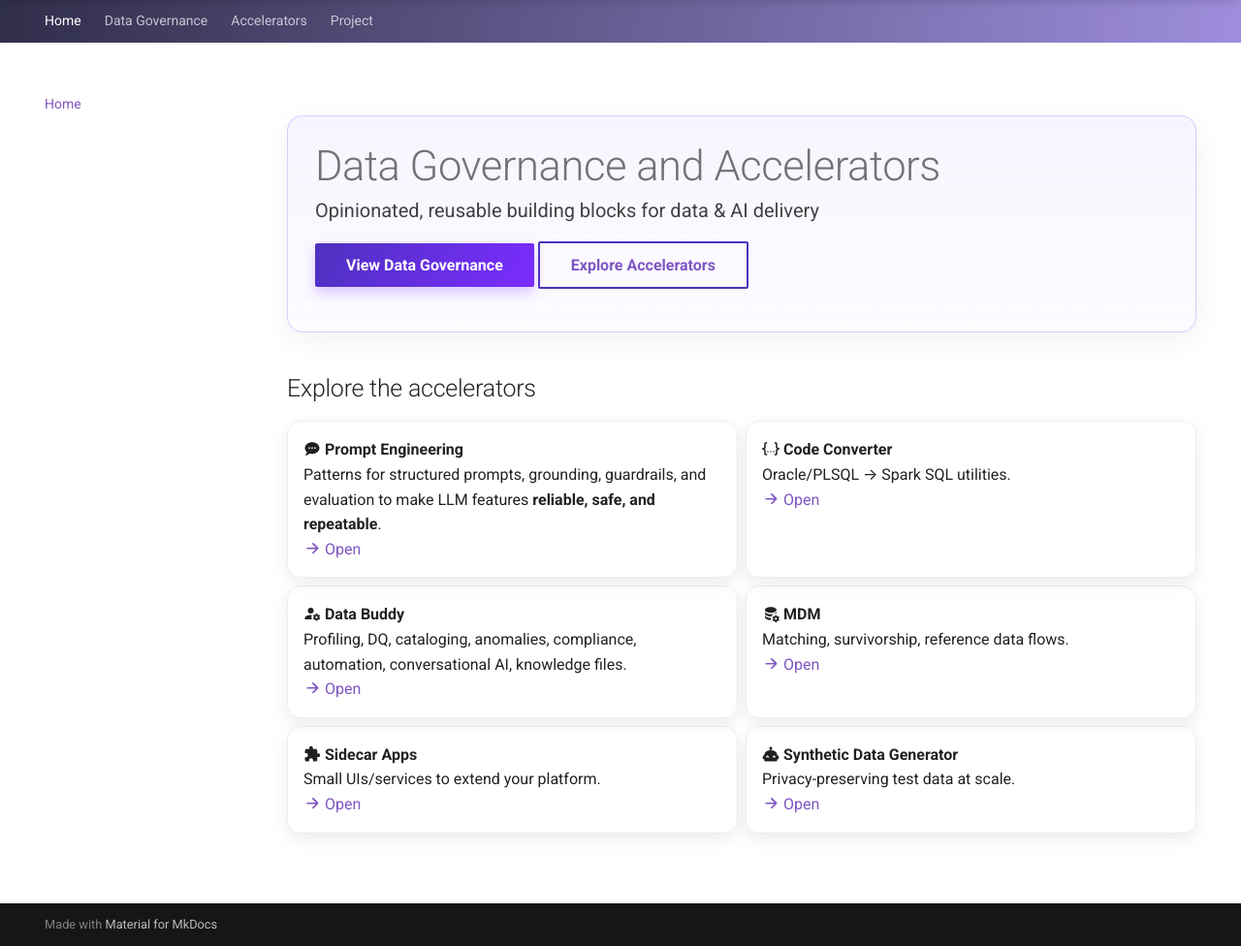
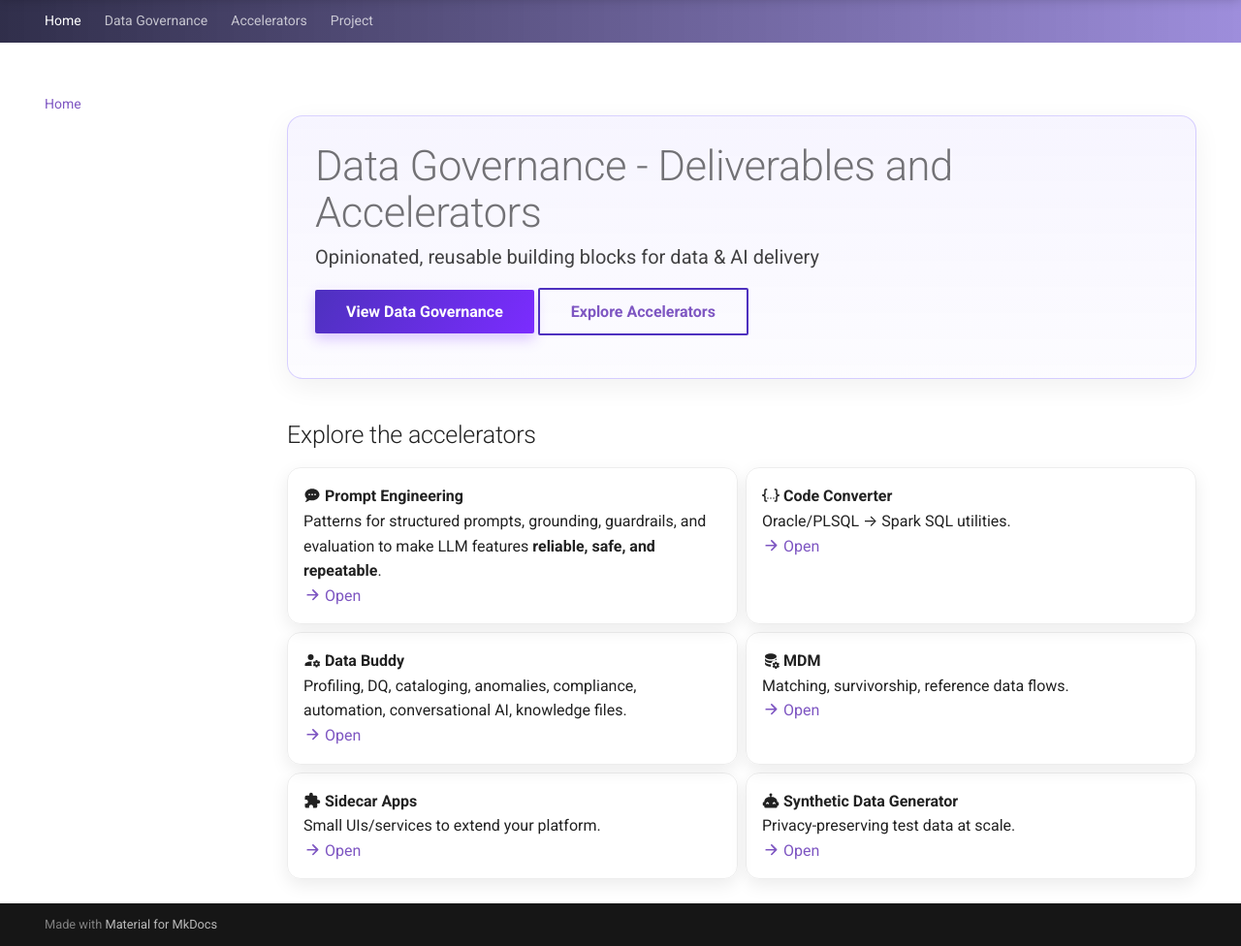
Before and after one commit to mokhayesh/aldin-accelerators, an MkDocs documentation site: the page built from docs/index.md, in a window 1280 px wide and 1028 px high, cut to the strip 52-1028 px from the top of the window. Shown: the whole strip at 97% size. Built offline with MkDocs 1.6.1 and Material for MkDocs 9.7.7, drawn with Linux system fonts in a browser that asks for light colours; comment, search, counter and statistics services are not loaded.

Commit message:
mainbuttons

```diff
--- a/docs/index.md
+++ b/docs/index.md
@@ -6,7 +6,7 @@ hide:
 
 <div class="landing-hero" markdown>
 
-# Data Governance and Accelerators
+# Data Governance - Deliverables and Accelerators
 <p class="subtitle">Opinionated, reusable building blocks for data &amp; AI delivery</p>
 
 [View Data Governance](data-governance/index.md){ .md-button .md-button--primary }
```
